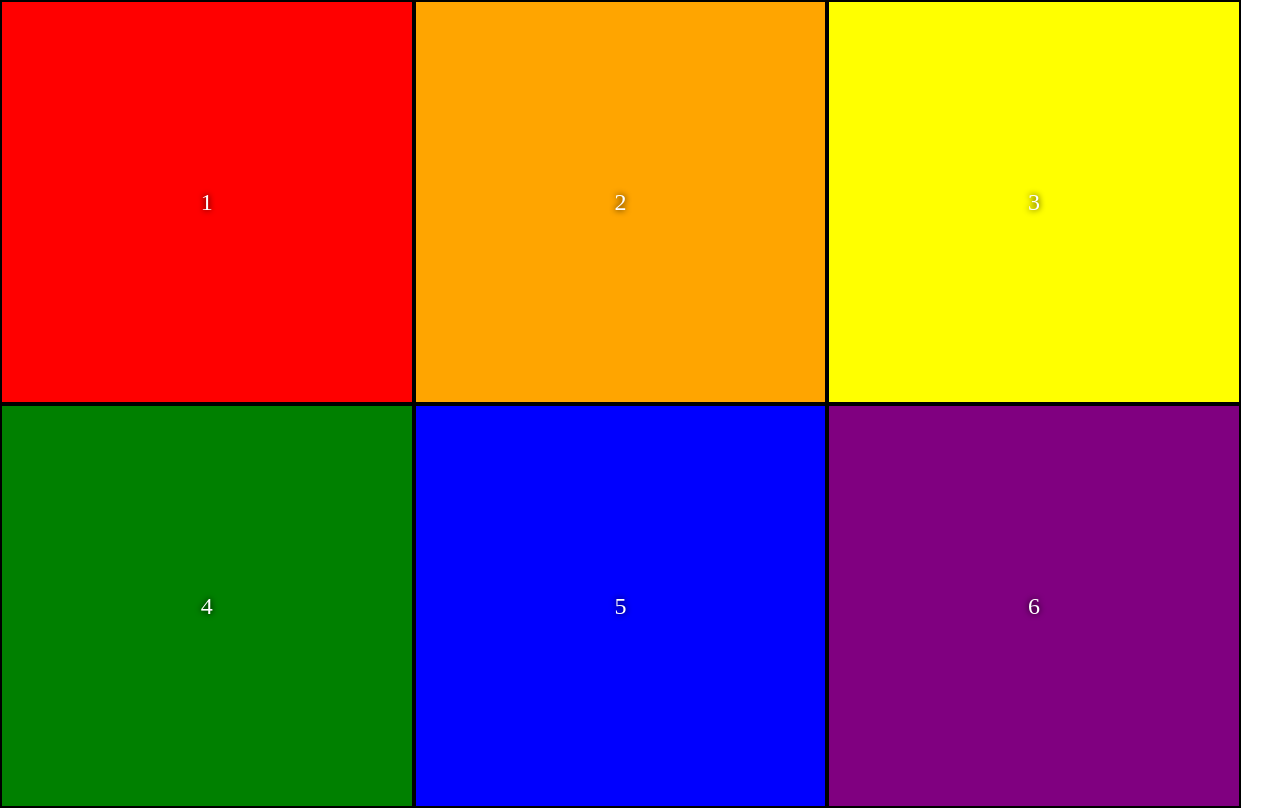
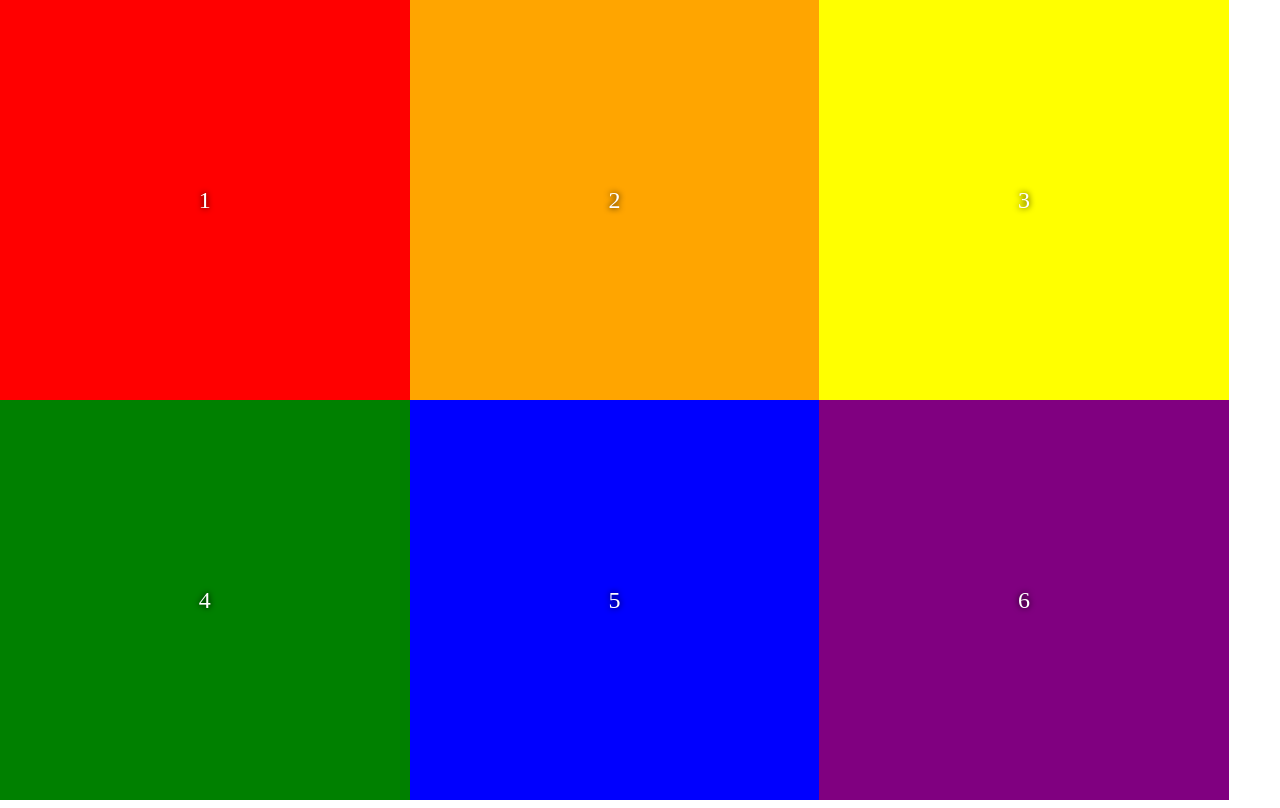
Before and after one commit to Sammyeri/rainbowtiles, a plain HTML site: page index.html in a window 1280 px wide. Drawn offline with Linux system fonts and the light colour scheme.

Commit message:
display update

```diff
--- a/styles.css
+++ b/styles.css
@@ -6,8 +6,7 @@ body{
 
 div{
     height: 33%;
-    width: 49.3%;
-    border: solid black 2px;
+    width: 50%;
     display: flex;
     text-align: center;
     align-items: center;
@@ -18,7 +17,6 @@ p{
     font-size: x-large;
     color: white;
     text-shadow: 0px 0px 6px black;
-    border: 2px black;
 }
 
 .box2, .box4, .box6{
```
